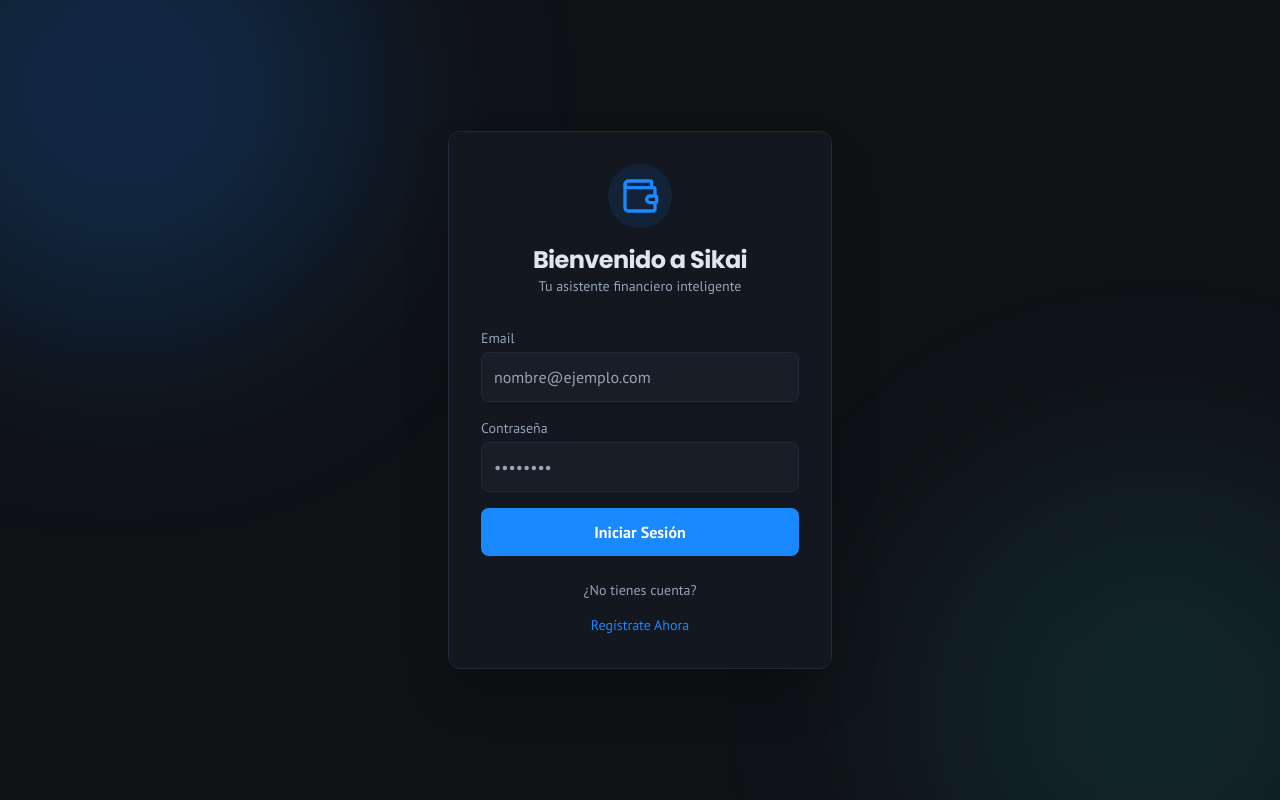
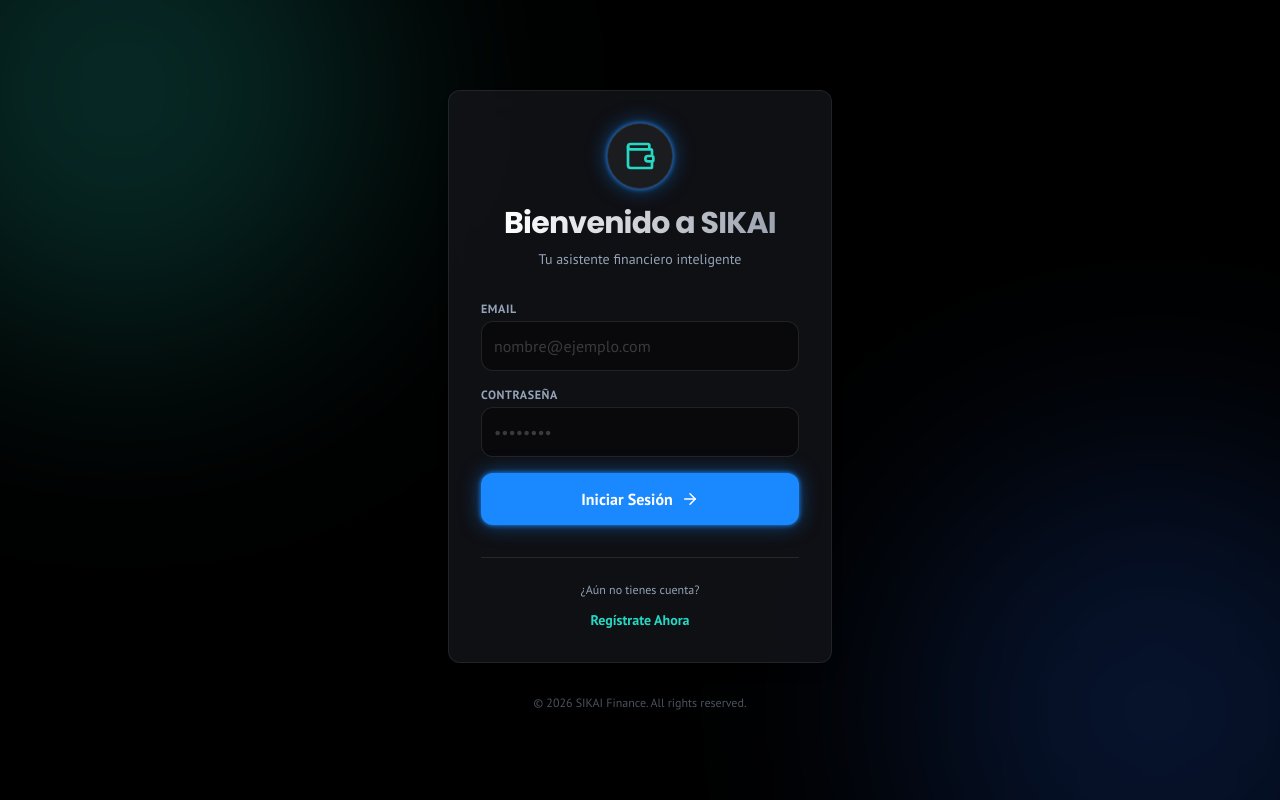
Before and after one commit to Maykol27/sikai-finance, a Next.js app: page /login in a window 1280 px wide. Built offline with nearby package versions, Linux system fonts and the light colour scheme; no server answers.

Commit message:
Refactor: Login UI and Registration Logic

```diff
--- a/app/login/page.tsx
+++ b/app/login/page.tsx
@@ -1,114 +1,150 @@
 "use client";
 
 import { createClient } from "@/utils/supabase/client";
-import { useEffect, useState } from "react";
+import { useState } from "react";
 import { useRouter } from "next/navigation";
-import { Wallet } from "lucide-react";
+import { Wallet, ArrowRight, UserPlus, LogIn } from "lucide-react";
 
 export default function LoginPage() {
     const [email, setEmail] = useState("");
     const [password, setPassword] = useState("");
     const [loading, setLoading] = useState(false);
+    const [isRegistering, setIsRegistering] = useState(false);
+
+    // Notification state
+    const [msg, setMsg] = useState<{ text: string, type: 'error' | 'success' } | null>(null);
+
     const router = useRouter();
     const supabase = createClient();
 
-    const handleLogin = async (e: React.FormEvent) => {
+    const handleAuth = async (e: React.FormEvent) => {
         e.preventDefault();
         setLoading(true);
+        setMsg(null);
+
+        try {
+            if (isRegistering) {
+                // REGISTRATION LOGIC
+                const { error } = await supabase.auth.signUp({
+                    email,
+                    password,
+                    options: {
+                        data: {
+                            full_name: email.split("@")[0],
+                            avatar_url: `https://api.dicebear.com/7.x/initials/svg?seed=${email}`
+                        }
+                    }
+                });
+
+                if (error) throw error;
+
+                setMsg({ text: "¡Cuenta creada! Revisa tu email o inicia sesión.", type: 'success' });
+                setIsRegistering(false); // Switch back to login for them to enter credentials or auto-login if session established
+            } else {
+                // LOGIN LOGIC
                 const { error } = await supabase.auth.signInWithPassword({
                     email,
                     password,
                 });
 
-        if (error) {
-            alert(error.message);
-            setLoading(false);
-        } else {
+                if (error) throw error;
+
                 router.push("/");
                 router.refresh();
             }
-    };
-
-    const handleSignUp = async () => {
-        setLoading(true);
-        const { error } = await supabase.auth.signUp({
-            email,
-            password,
-            options: {
-                data: {
-                    full_name: email.split("@")[0], // Default name
-                    avatar_url: `https://api.dicebear.com/7.x/initials/svg?seed=${email}`
+        } catch (error: any) {
+            setMsg({ text: error.message || "Ocurrió un error", type: 'error' });
+        } finally {
+            setLoading(false);
         }
-            }
-        });
-
-        if (error) {
-            alert(error.message);
-        } else {
-            alert("¡Registro exitoso! Revisa tu email (si la confirmación está activa) o inicia sesión.");
-        }
-        setLoading(false);
     };
 
     return (
-        <div className="min-h-screen bg-background flex flex-col items-center justify-center p-6 relative overflow-hidden">
+        <div className="min-h-screen bg-black flex flex-col items-center justify-center p-6 relative overflow-hidden text-white">
             {/* Background decoration */}
-            <div className="absolute top-[-20%] left-[-10%] w-[500px] h-[500px] bg-primary/20 rounded-full blur-[100px]" />
-            <div className="absolute bottom-[-20%] right-[-10%] w-[500px] h-[500px] bg-[#26d8c4]/10 rounded-full blur-[100px]" />
+            <div className="absolute top-[-20%] left-[-10%] w-[500px] h-[500px] bg-primary-cyan/20 rounded-full blur-[120px]" />
+            <div className="absolute bottom-[-20%] right-[-10%] w-[500px] h-[500px] bg-blue-600/20 rounded-full blur-[120px]" />
 
-            <div className="bg-card w-full max-w-sm border border-border rounded-xl p-8 shadow-2xl backdrop-blur-sm z-10">
-                <div className="flex flex-col items-center mb-8">
-                    <div className="p-3 bg-primary/10 rounded-full mb-4">
-                        <Wallet className="w-10 h-10 text-primary" />
+            <div className="glass-card w-full max-w-sm border border-white/10 rounded-2xl p-8 shadow-2xl backdrop-blur-md z-10 relative animation-delay-200 animate-in fade-in zoom-in duration-500">
+
+                <div className="flex flex-col items-center mb-8 text-center">
+                    <div className="p-4 bg-white/5 border border-white/10 rounded-full mb-4 shadow-neon">
+                        <Wallet className="w-8 h-8 text-primary-cyan" />
                     </div>
-                    <h1 className="text-2xl font-headline font-bold text-foreground">Bienvenido a Sikai</h1>
-                    <p className="text-muted-foreground text-sm">Tu asistente financiero inteligente</p>
+                    <h1 className="text-3xl font-headline font-bold text-transparent bg-clip-text bg-gradient-to-r from-white to-gray-400">
+                        {isRegistering ? "Crear Cuenta" : "Bienvenido a SIKAI"}
+                    </h1>
+                    <p className="text-muted-foreground text-sm mt-2">
+                        {isRegistering ? "Únete a la revolución financiera" : "Tu asistente financiero inteligente"}
+                    </p>
                 </div>
 
-                <form onSubmit={handleLogin} className="space-y-4">
+                {msg && (
+                    <div className={`mb-4 p-3 rounded-lg text-xs font-bold text-center ${msg.type === 'error' ? 'bg-red-500/20 text-red-300 border border-red-500/30' : 'bg-green-500/20 text-green-300 border border-green-500/30'}`}>
+                        {msg.text}
+                    </div>
+                )}
+
+                <form onSubmit={handleAuth} className="space-y-4">
                     <div>
-                        <label className="block text-sm font-medium text-muted-foreground mb-1">Email</label>
+                        <label className="block text-xs font-bold text-muted-foreground mb-1 uppercase tracking-wider">Email</label>
                         <input
                             type="email"
                             value={email}
                             onChange={(e) => setEmail(e.target.value)}
-                            className="w-full bg-muted/50 border border-border rounded-lg p-3 text-foreground focus:ring-2 focus:ring-primary/50 focus:outline-none"
+                            className="w-full bg-black/40 border border-white/10 rounded-xl p-3 text-white focus:ring-1 focus:ring-primary-cyan focus:border-primary-cyan focus:outline-none transition-all placeholder:text-white/20"
                             placeholder="nombre@ejemplo.com"
                             required
                         />
                     </div>
                     <div>
-                        <label className="block text-sm font-medium text-muted-foreground mb-1">Contraseña</label>
+                        <label className="block text-xs font-bold text-muted-foreground mb-1 uppercase tracking-wider">Contraseña</label>
                         <input
                             type="password"
                             value={password}
                             onChange={(e) => setPassword(e.target.value)}
-                            className="w-full bg-muted/50 border border-border rounded-lg p-3 text-foreground focus:ring-2 focus:ring-primary/50 focus:outline-none"
+                            className="w-full bg-black/40 border border-white/10 rounded-xl p-3 text-white focus:ring-1 focus:ring-primary-cyan focus:border-primary-cyan focus:outline-none transition-all placeholder:text-white/20"
                             placeholder="••••••••"
                             required
+                            minLength={6}
                         />
                     </div>
 
                     <button
                         type="submit"
                         disabled={loading}
-                        className="w-full bg-primary hover:bg-primary/90 text-white font-bold py-3 rounded-lg transition-colors mt-2"
+                        className="w-full group bg-primary hover:bg-primary-hover text-white font-bold py-3.5 rounded-xl transition-all shadow-neon mt-4 flex items-center justify-center gap-2 relative overflow-hidden"
                     >
-                        {loading ? "Cargando..." : "Iniciar Sesión"}
+                        <div className="absolute inset-0 bg-white/20 translate-y-full group-hover:translate-y-0 transition-transform duration-300" />
+                        <span className="relative z-10 flex items-center gap-2">
+                            {loading ? "Procesando..." : isRegistering ? (
+                                <>Registrarse <UserPlus size={18} /></>
+                            ) : (
+                                <>Iniciar Sesión <ArrowRight size={18} /></>
+                            )}
+                        </span>
                     </button>
                 </form>
 
-                <div className="mt-6 text-center">
-                    <p className="text-sm text-muted-foreground mb-3">¿No tienes cuenta?</p>
+                <div className="mt-8 pt-6 border-t border-white/10 text-center">
+                    <p className="text-xs text-muted-foreground mb-3">
+                        {isRegistering ? "¿Ya tienes una cuenta?" : "¿Aún no tienes cuenta?"}
+                    </p>
                     <button
-                        onClick={handleSignUp}
-                        disabled={loading}
-                        className="text-primary hover:underline text-sm font-medium"
+                        onClick={() => {
+                            setIsRegistering(!isRegistering);
+                            setMsg(null);
+                        }}
+                        className="text-primary-cyan hover:text-white hover:underline text-sm font-bold flex items-center justify-center gap-2 mx-auto transition-colors"
                     >
-                        Regístrate Ahora
+                        {isRegistering ? "Inicia Sesión" : "Regístrate Ahora"}
                     </button>
                 </div>
             </div>
+
+            <p className="mt-8 text-xs text-muted-foreground opacity-50">
+                &copy; 2026 SIKAI Finance. All rights reserved.
+            </p>
         </div>
     );
 }
```
Lines whose indentation alone changed are shown as unchanged.
